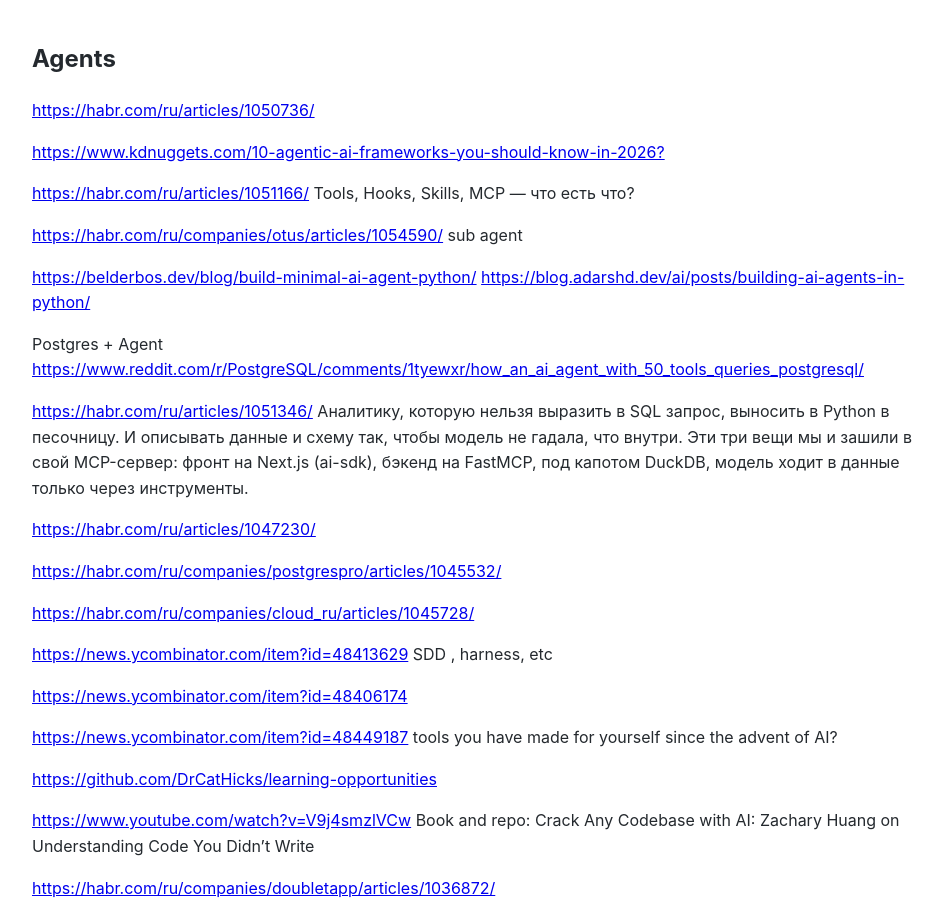
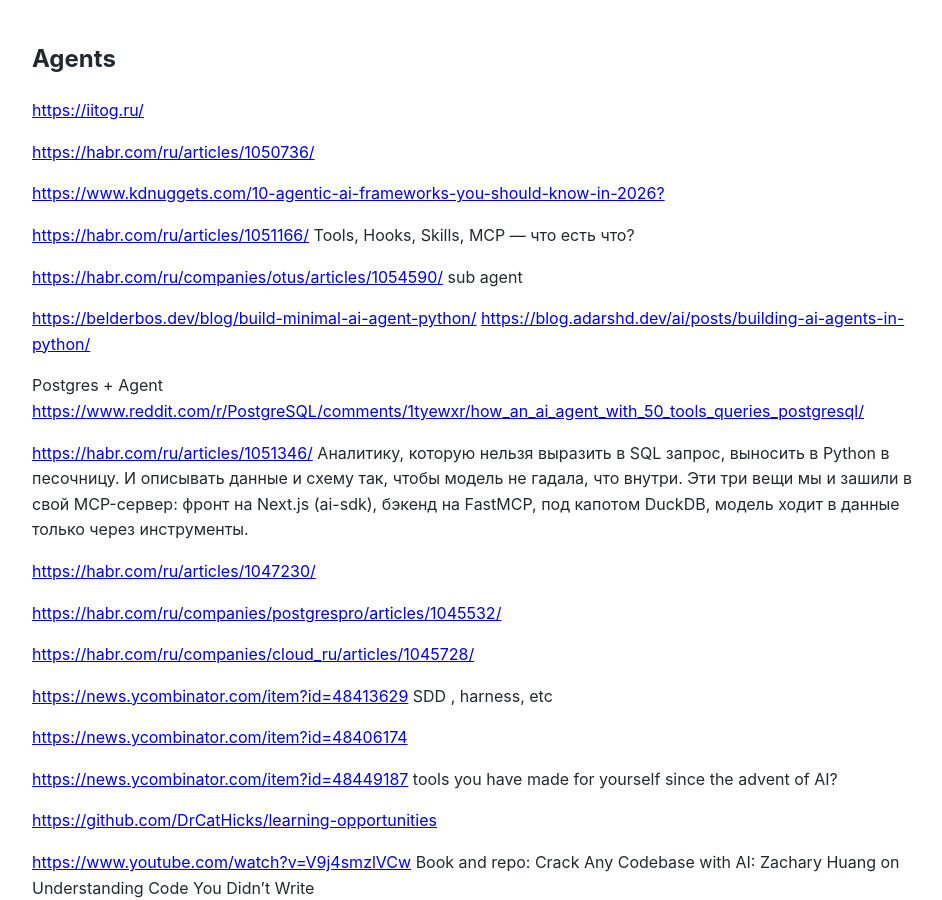
Before and after one commit to Michael-Lubinsky/michael-lubinsky.github.com, a Jekyll site: the page built from ml/agent.md, in a window 1280 px wide and 900 px high. Shown: the whole window, without its empty margins (158-1100 px from the left). Built offline with Jekyll 4.4.1, drawn with Linux system fonts in a browser that asks for light colours; our own code applies the rules of GitHub Pages for plain Markdown files.

Commit message:
Update agent.md

```diff
--- a/ml/agent.md
+++ b/ml/agent.md
@@ -1,4 +1,6 @@
 ## Agents
+
+<https://iitog.ru/>
 
 <https://habr.com/ru/articles/1050736/>
 
```
